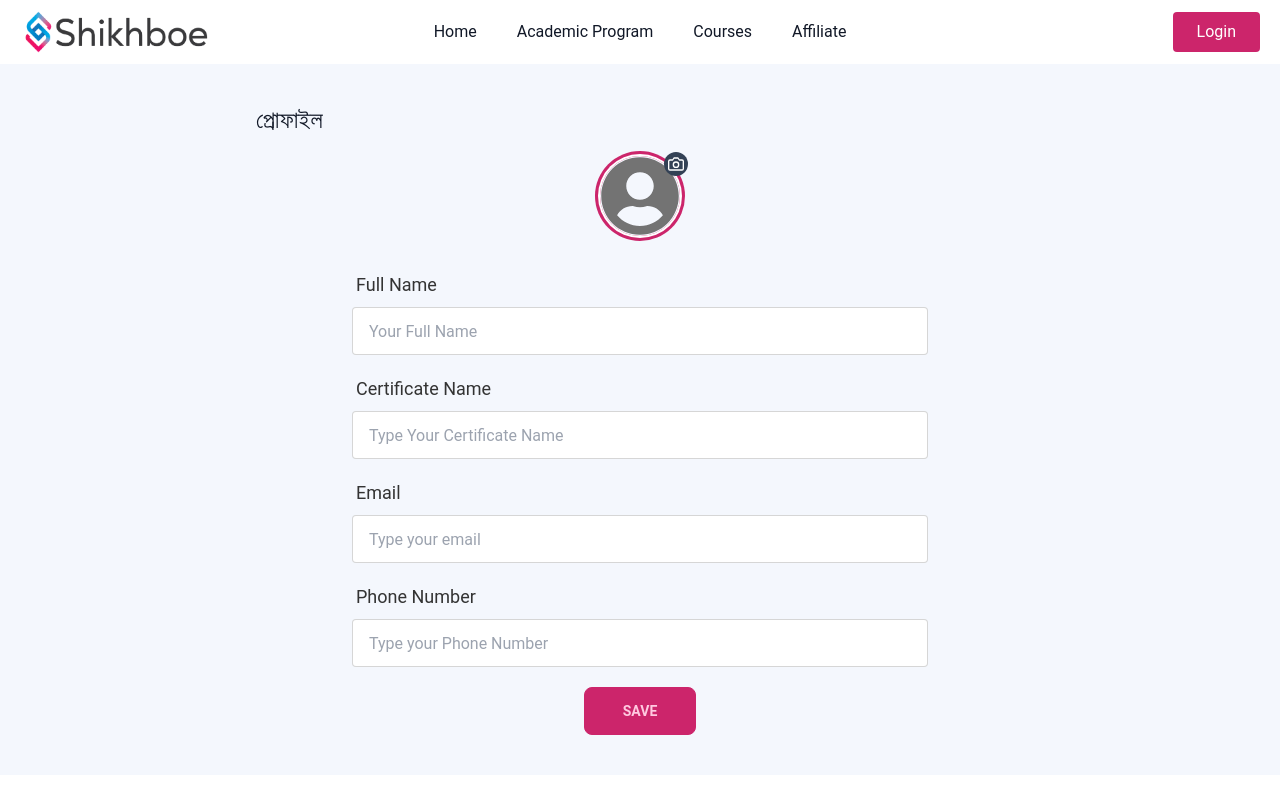
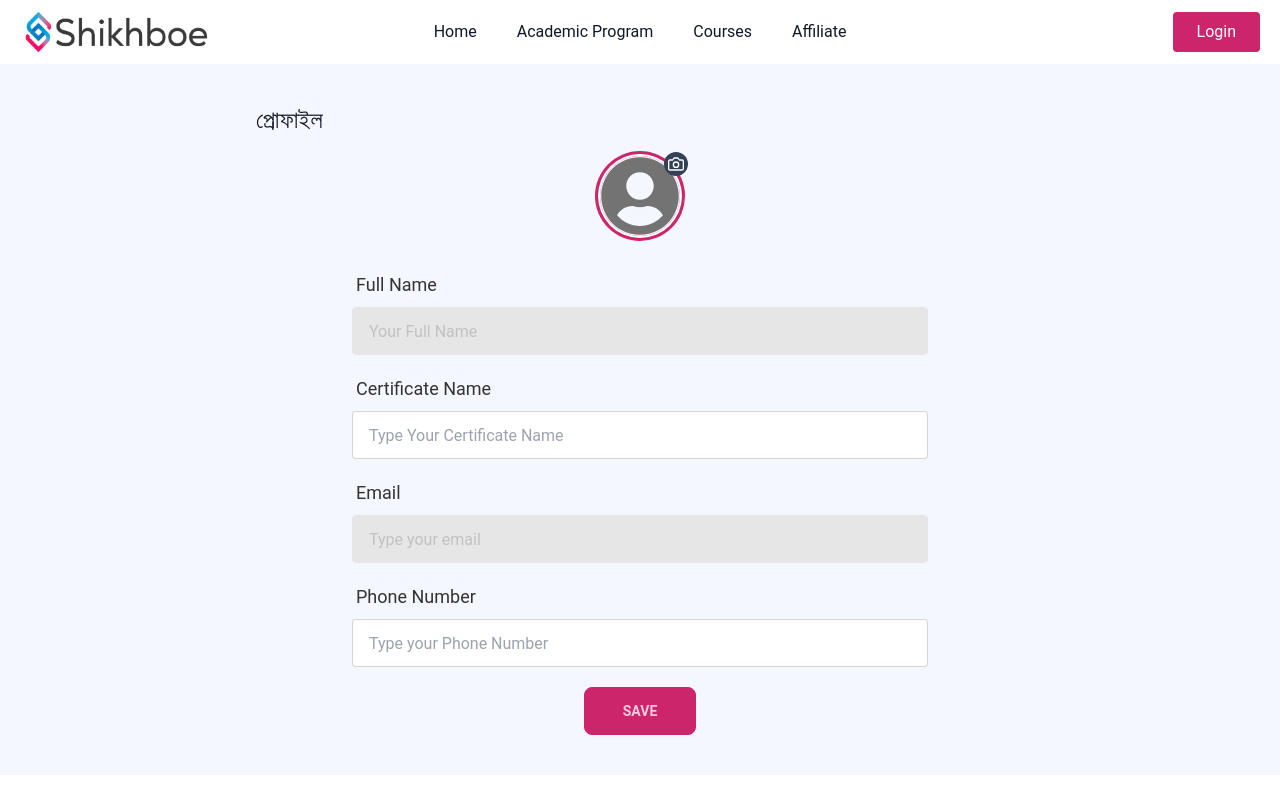
Before and after one commit to Royal-MERN/EdTech-Shikhboe, a React (Vite) app: page /profile in a window 1280 px wide. Shown: the top 800 px of the page. Built offline with nearby package versions, Linux system fonts and the light colour scheme; no server answers.

Commit message:
profile page add

```diff
--- a/src/Components/Global/NavBar/NavBar.jsx
+++ b/src/Components/Global/NavBar/NavBar.jsx
@@ -122,7 +122,8 @@ const NavBar = () => {
                 tabIndex={0}
                 className='menu menu-compact dropdown-content mt-3 p-2 shadow bg-base-100 rounded-box w-56'>
 
-                  {user.emailVerified? userMenu : <p className="py-10 pl-5">Please verify Your Email</p>}
+                  {/* {user.emailVerified? userMenu : <p className="py-10 pl-5">Please verify Your Email</p>} */}
+                  {userMenu }
 
 
               </ul>
--- a/src/Pages/Profile/Profile.jsx
+++ b/src/Pages/Profile/Profile.jsx
@@ -3,8 +3,14 @@ import { FiCamera } from "react-icons/fi";
 import { FaUserCircle } from "react-icons/fa";
 import UserAvatar from "../../Components/UserAvatar/UserAvatar";
 import { useForm } from "react-hook-form";
+import { useAuth } from "../../Context/AuthProvider";
 
 const Profile = () => {
+
+  const {user}=useAuth();
+  console.log("🚀 ~ file: Profile.jsx:11 ~ Profile ~ user:", user)
+
+
   const [profileImage, setProfileImage] = useState(null);
   const { register, handleSubmit } = useForm();
   const onSubmit = (data) => {
@@ -17,6 +23,8 @@ const Profile = () => {
     };
     console.log(userInfo);
   };
+
+
   return (
     <div className='maxW py-10'>
       <div className='max-w-3xl mx-auto'>
@@ -57,6 +65,8 @@ const Profile = () => {
               type='text'
               placeholder='Your Full Name'
               className='input input-bordered w-full rounded'
+              value={user?.displayName}
+              disabled
             />
             <label className='label pt-5'>
               <span className='label-text text-lg'>Certificate Name</span>
@@ -66,6 +76,7 @@ const Profile = () => {
               type='text'
               placeholder='Type Your Certificate Name'
               className='input input-bordered w-full rounded'
+              value={user?.displayName}
             />
             <label className='label pt-5'>
               <span className='label-text text-lg'>Email</span>
@@ -75,6 +86,8 @@ const Profile = () => {
               type='text'
               placeholder='Type your email'
               className='input input-bordered w-full rounded'
+              value={user?.email}
+              disabled
             />
             <label className='label pt-5'>
               <span className='label-text text-lg'>Phone Number</span>
```
